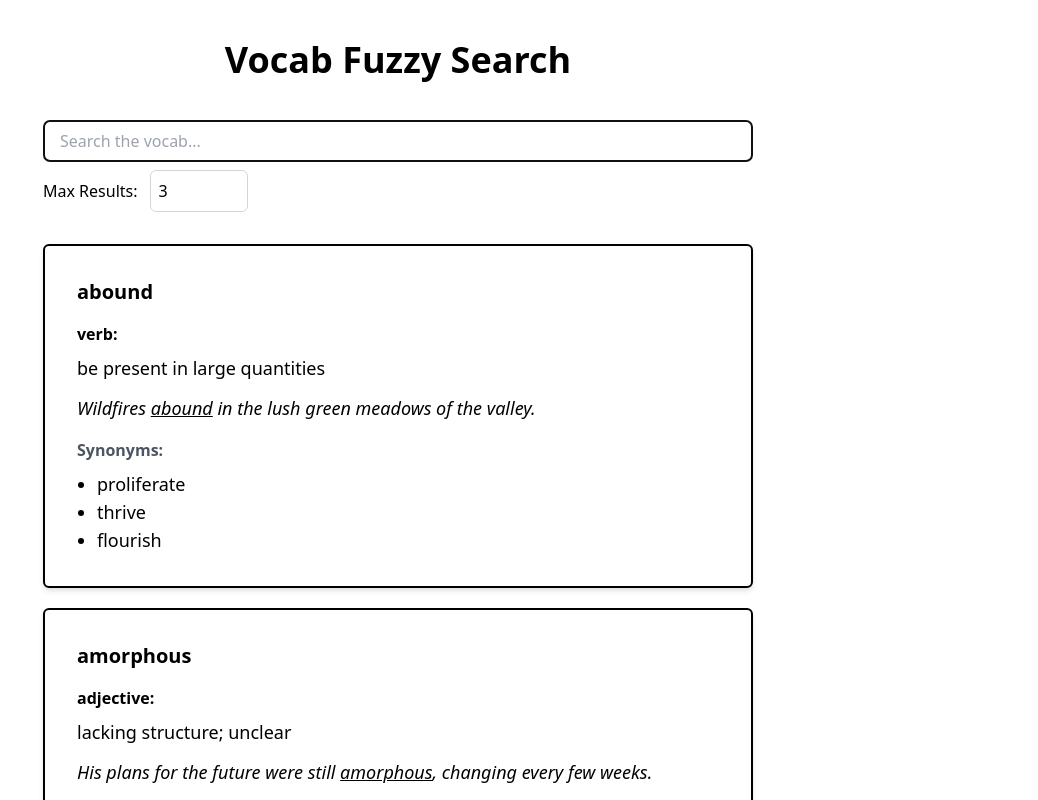
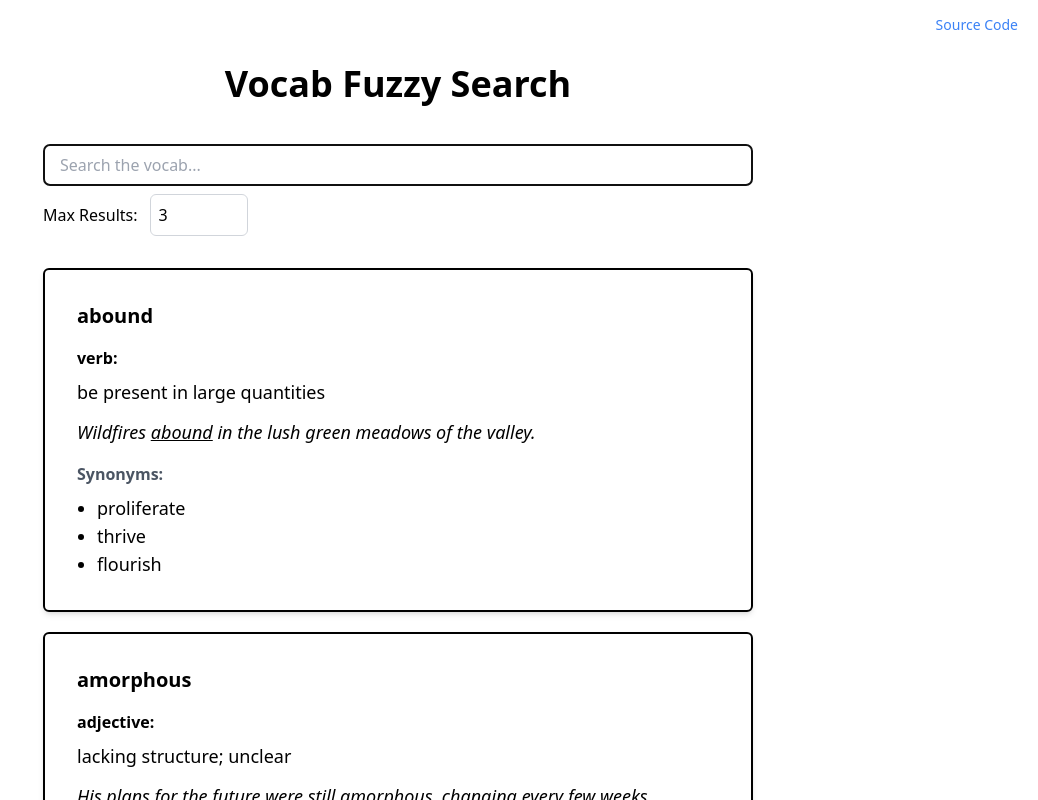
Before and after one commit to rushabhhere/vocab-fuzzy-search, a React (Vite) app: page / in a window 1280 px wide. Shown: the top 800 px of the page, without its empty margins (242-1280 px from the left). Built offline with nearby package versions, Linux system fonts and the light colour scheme.

Commit message:
added source code link

```diff
--- a/src/App.tsx
+++ b/src/App.tsx
@@ -26,8 +26,19 @@ function App() {
   };
 
   return (
-    <main className="flex flex-col items-center mt-10 w-full mb-10">
-      <h1 className="text-4xl font-semibold mb-10 mx-5">Vocab Fuzzy Search</h1>
+    <main className="flex flex-col items-center w-full mt-16 mb-10">
+      <div className="fixed top-3 right-5">
+        <a
+          className="text-sm text-blue-500 hover:underline"
+          href="https://github.com/rushabhhere/vocab-fuzzy-search"
+          target="_blank"
+        >
+          Source Code
+        </a>
+      </div>
+      <h1 className="mx-5 mb-10 text-4xl font-semibold text-center">
+        Vocab Fuzzy Search
+      </h1>
       <div className="w-[750px] max-w-full px-5">
         <input
           type="text"
@@ -35,14 +46,14 @@ function App() {
           autoFocus
           value={search}
           onChange={e => setSearch(e.target.value)}
-          className="py-2 px-4 w-full inline-block border border-gray-300 rounded-md mb-2"
+          className="inline-block w-full px-4 py-2 mb-2 border border-gray-300 rounded-md"
         />
         <div className="mb-8">
           <label htmlFor="limit" className="mr-3">
             Max Results:
           </label>
           <input
-            className="p-2 border border-gray-300 rounded-md inline-block"
+            className="inline-block p-2 border border-gray-300 rounded-md"
             type="number"
             id="limit"
             min="1"
@@ -51,7 +62,7 @@ function App() {
             onChange={handleLimitChange}
           />
         </div>
-        <section className="space-y-5 max-w-full">
+        <section className="max-w-full space-y-5">
           {results.map(result => (
             <Card key={result.item.key} data={result.item} />
           ))}
```
